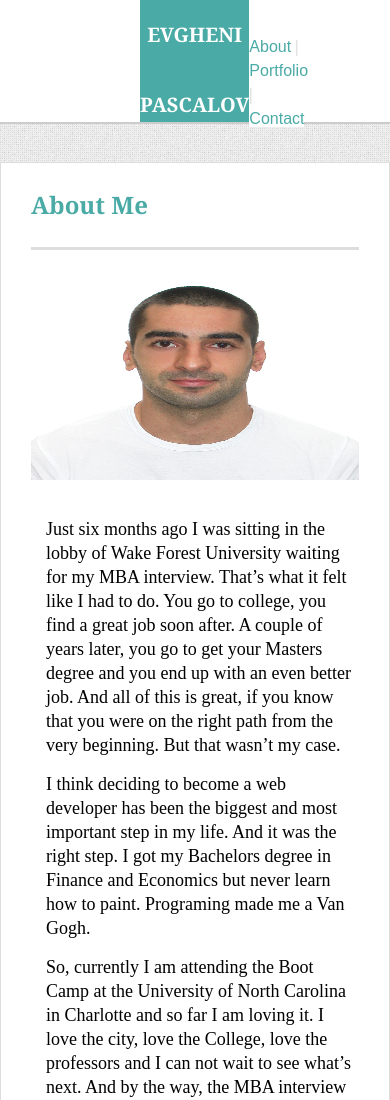
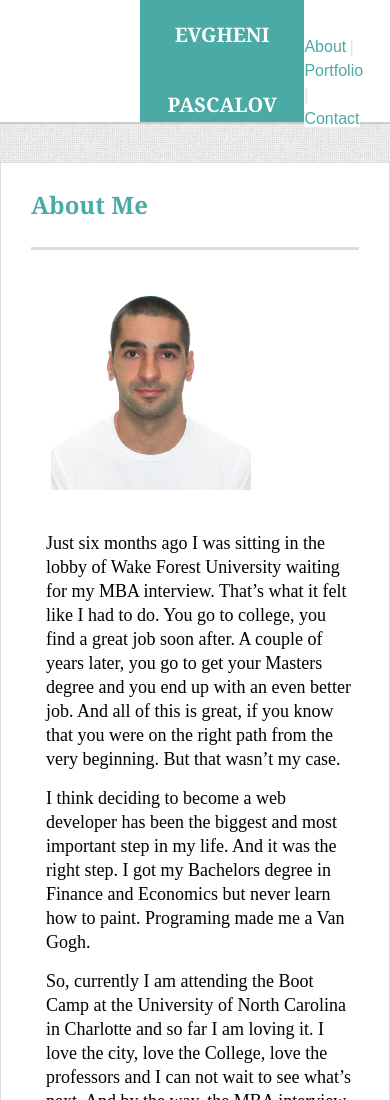
Before and after one commit to pasever/Responsive-Portfolio, a plain HTML site: page index.html in a window 390 px wide. Shown: the top 1100 px of the page. Drawn offline with Linux system fonts and the light colour scheme.

Commit message:
update a.0.2

```diff
--- a/assets/css/style.css
+++ b/assets/css/style.css
@@ -120,6 +120,10 @@ section, aside {
 	font-size: 18px;
 }
 
+section {
+	height: 100%;
+}
+
 aside {
 	width: 208px;
 	height: 160px;
@@ -154,13 +158,21 @@ h1, h2, h3 {
 	position: absolute;
 	box-sizing: border-box;
 	height: 30%;
+}
 
-}
 .PortImages {
 	height: 205px;
 	margin-bottom: 60px;
 	position: relative;
 }
+
+.wrapper {
+	min-height: 100%;
+	height: auto !important;
+	height: 100%;
+	margin: 0 auto;
+}
+
 
 #name {
     background: #4aaaa5;
@@ -241,7 +253,6 @@ aside img:hover {
 	}
 
 	.PortImages, .PortImages img {
-		width: 100%;
 		max-width: 410px;
 		height: 100%
 		max-height: 306px;
@@ -252,7 +263,7 @@ aside img:hover {
 
 	#name {
 		width: 100%;
-		max-width: 665px;
+		max-width: 300px;
 	}
 
 	#bioContent {
@@ -268,6 +279,7 @@ aside img:hover {
 
 	nav ul {
 		display: inline;
+		margin-right: 25px;
 	}
 
 	footer {
@@ -286,14 +298,15 @@ aside img:hover {
 	}
 
 	#profilePicture {
-		width: 100%;
-		margin: 10px auto 16px auto;
-		float: none;
+		width: auto;
+		margin: 20px ;
+
 	}
 
 	.PortImages, .PortImages img {
 		width: 275px;
 		height: 205px;
+		position: center;
 	}
 }
 
--- a/index.html
+++ b/index.html
@@ -8,7 +8,7 @@
 	<link rel="stylesheet" type="text/css" href="assets/css/style.css">
 </head>
 <body>
-
+	<div class="wrapper">
 		<header>
 		    <div id="name">
 	          <h1 id='myname'>EVGHENI PASCALOV</h1>
@@ -45,7 +45,7 @@
 			<aside>
 
 				<h3>Connect with Me</h3>
-
+				<!-- HR line -->
 				<div id="socialHrLine"></div>
 
 				<div id="socialIcons">
@@ -56,8 +56,8 @@
 
 			</aside>
 		</div>
-
-
+	  	<div class="push"></div>
+    </div>
 
    <footer>
    			&copy; Copyright 2017 Evgheni Pascalov
```
Also changed, not shown: contact.html (+7 -0 lines), portfolio.html (+5 -0 lines). Lines whose indentation alone changed are shown as unchanged.
